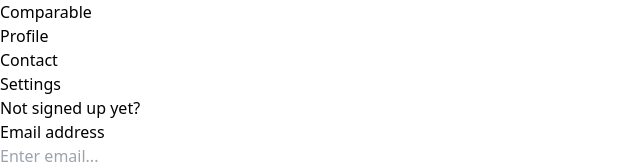
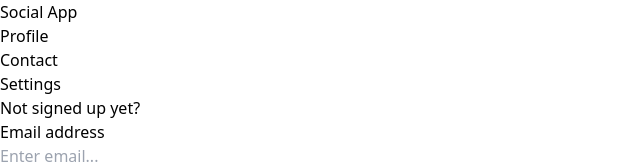
Before and after one commit to patrickoser/social-app, a React (Vite) app: page / in a window 1280 px wide. Shown: the top 164 px of the page, without its empty margins (0-640 px from the left). Built offline with nearby package versions, Linux system fonts and the light colour scheme.

Commit message:
Change Header title.

```diff
--- a/src/components/Header.jsx
+++ b/src/components/Header.jsx
@@ -6,7 +6,7 @@ const Header = () => {
     return (
         <header className="flex justify-between">
             <section>
-                <Link to="/profile"><h2>Comparable</h2></Link>
+                <Link to="/profile"><h2>Social App</h2></Link>
             </section>
             <nav>
                 <ul className="flex flex-row justify-between">
```
